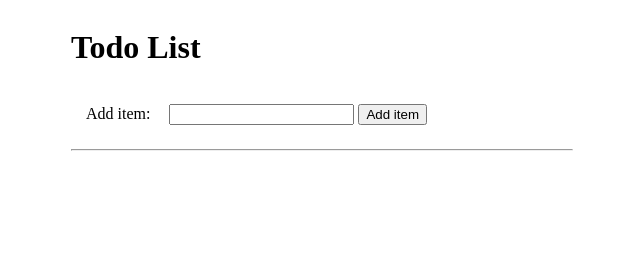
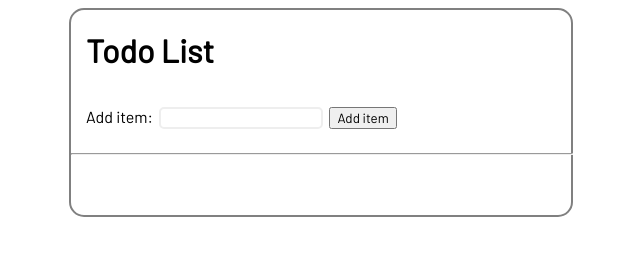
Before and after one commit to Danielo814/Danielo814.github.io, a plain HTML site: page reminders/index.html in a window 1280 px wide. Shown: the whole page, without its empty margins (319-959 px from the left). Drawn offline with Linux system fonts and the light colour scheme.

Commit message:
add more line breaks and border box

```diff
--- a/reminders/style.css
+++ b/reminders/style.css
@@ -4,10 +4,18 @@
   justify-content: center;
   flex-direction: column;
   margin: auto;
+  border: 2px solid grey;
+  border-radius: 15px;
 }
 
 #input {
-  margin-left: 15px;
+  margin-left: 3px;
+  border: 2px solid #eee;
+  border-radius: 5px;
+}
+
+button {
+  margin-left: 3px;
 }
 
 hr {
@@ -17,3 +25,15 @@ hr {
 p {
   margin-left: 15px;
 }
+
+#todo {
+  padding-bottom: 52px;
+}
+
+* {
+  font-family: "Barlow", sans-serif;
+}
+
+h1 {
+  margin-left: 15px;
+}
```
